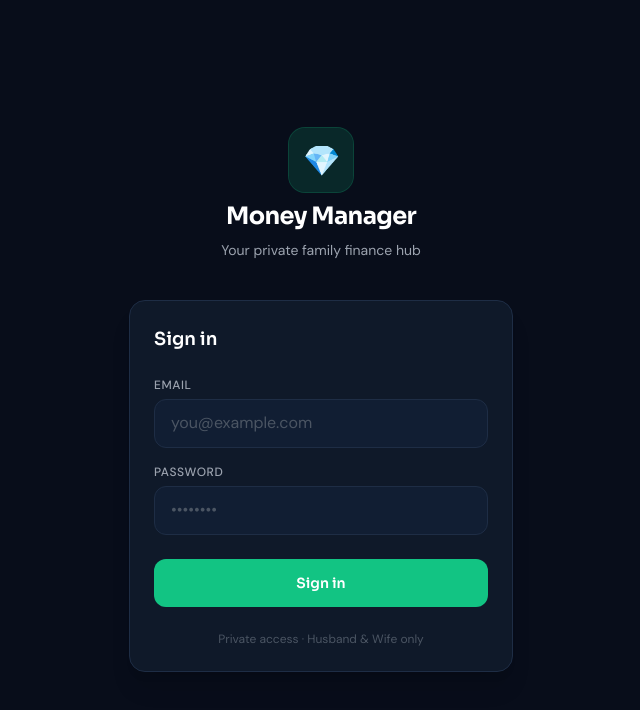
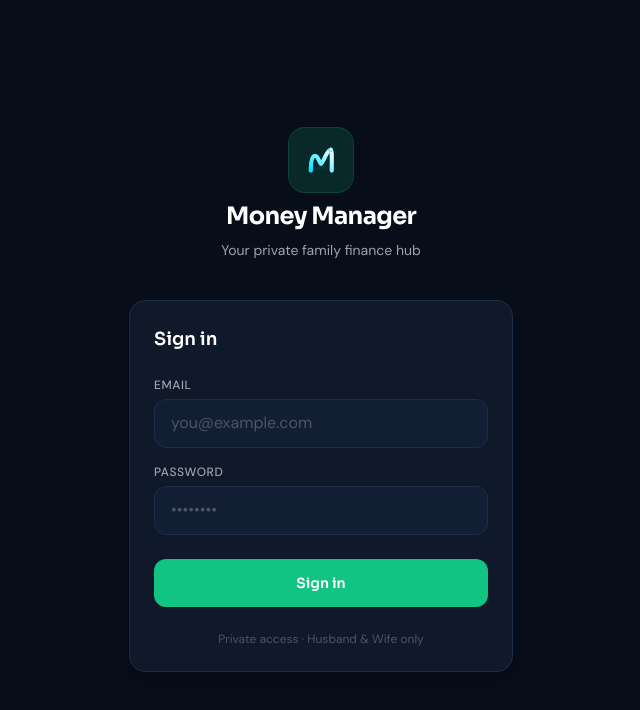
Before and after one commit to shashika117/Money-Manager-App, a React (Vite) app: page /login in a window 1280 px wide. Shown: the top 710 px of the page, without its empty margins (319-959 px from the left). Built offline with nearby package versions, Linux system fonts and the light colour scheme; no server answers.

Commit message:
Brand New App Icon + loginPage

```diff
--- a/src/components/layout/AppNav.tsx
+++ b/src/components/layout/AppNav.tsx
@@ -114,7 +114,6 @@ export function AppNav({ variant }: AppNavProps) {
               viewBox="26 28 148 148"
               fill="none"
               xmlns="http://www.w3.org/2000/svg"
-
             >
               <defs>
             <linearGradient id="mGradient" x1="0%" y1="100%" x2="100%" y2="0%">
@@ -124,9 +123,7 @@ export function AppNav({ variant }: AppNavProps) {
               <stop offset="100%" stop-color="#00E5FF" stop-opacity="0" />
             </linearGradient>
           </defs>
-
           <path d="M 68 145 Q 100 102 132 145 Z" fill="url(#glowFilter)" />
-
           <path
             d="M58 145
                C58 115, 62 85, 76 85
@@ -138,7 +135,6 @@ export function AppNav({ variant }: AppNavProps) {
             stroke-width="16" stroke-linecap="round"
             stroke-linejoin="round"
           />
-
           <path
             d="M58 145
                C58 115, 62 85, 76 85
@@ -151,9 +147,7 @@ export function AppNav({ variant }: AppNavProps) {
             stroke-linecap="round"
             stroke-linejoin="round"
           />
-
           <circle cx="140" cy="60" r="7.5" fill="none" stroke="#00E5FF" stroke-width="3" />
-
           <circle cx="140" cy="60" r="7" fill="none" stroke="url(#mGradient)" stroke-width="4" />
         </svg>
 
--- a/src/pages/LoginPage.tsx
+++ b/src/pages/LoginPage.tsx
@@ -49,7 +49,55 @@ export default function LoginPage() {
       {/* ── Logo / Brand ── */}
       <div className="mb-10 flex flex-col items-center gap-2">
         <div className="flex h-16 w-16 items-center justify-center rounded-2xl bg-green/15 ring-1 ring-green/30">
-          <span className="text-3xl">💎</span>
+          <span className="text-3xl">
+
+          {/* LOGO DESIGN */}
+          <svg
+              width={36}
+              height={36}
+              viewBox="26 28 148 148"
+              fill="none"
+              xmlns="http://www.w3.org/2000/svg"
+            >
+              <defs>
+            <linearGradient id="mGradient" x1="0%" y1="100%" x2="100%" y2="0%">
+              <stop offset="0%" stop-color="#00E5FF" />   <stop offset="100%" stop-color="#FFFFFF" /> </linearGradient>
+            <linearGradient id="glowFilter" x1="0%" y1="0%" x2="100%" y2="100%">
+              <stop offset="0%" stop-color="#00E5FF" stop-opacity="0.12" />
+              <stop offset="100%" stop-color="#00E5FF" stop-opacity="0" />
+            </linearGradient>
+          </defs>
+          <path d="M 68 145 Q 100 102 132 145 Z" fill="url(#glowFilter)" />
+          <path
+            d="M58 145
+               C58 115, 62 85, 76 85
+               C90 85, 93 118, 100 118
+               C107 118, 124 60, 140 60
+               C146 60, 144 105, 144 145"
+            fill="none"
+            stroke="#00E5FF"
+            stroke-width="16" stroke-linecap="round"
+            stroke-linejoin="round"
+          />
+          <path
+            d="M58 145
+               C58 115, 62 85, 76 85
+               C90 85, 93 118, 100 118
+               C107 118, 124 60, 140 60
+               C146 60, 144 105, 144 145"
+            fill="none"
+            stroke="url(#mGradient)"
+            stroke-width="16"
+            stroke-linecap="round"
+            stroke-linejoin="round"
+          />
+          <circle cx="140" cy="60" r="7.5" fill="none" stroke="#00E5FF" stroke-width="3" />
+          <circle cx="140" cy="60" r="7" fill="none" stroke="url(#mGradient)" stroke-width="4" />
+        </svg>
+
+
+
+          </span>
         </div>
         <h1 className="font-sora text-2xl font-bold tracking-tight text-white">
           Money Manager
```
